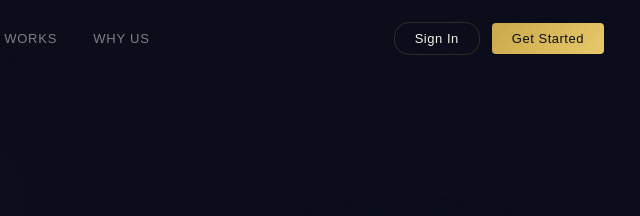
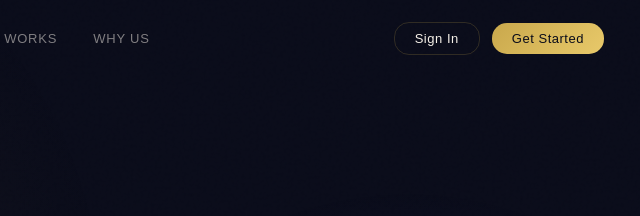
Before and after one commit to triqba13/unibridge-tz, a plain HTML site: page index.html in a window 1280 px wide. Shown: the top 216 px of the page, 616-1256 px from the left. Drawn offline with nearby package versions, Linux system fonts and the light colour scheme.

Commit message:
updated website

```diff
--- a/style.css
+++ b/style.css
@@ -118,7 +118,7 @@ nav.scrolled {
   font-size: 13px; font-weight: 500;
   color: #0a0c1a; padding: 8px 20px;
   background: linear-gradient(135deg, var(--gold), var(--gold-light));
-  border-radius: 4px;
+  border-radius: 15px;
   transition: all 0.3s;
   letter-spacing: 0.04em;
 }
```
